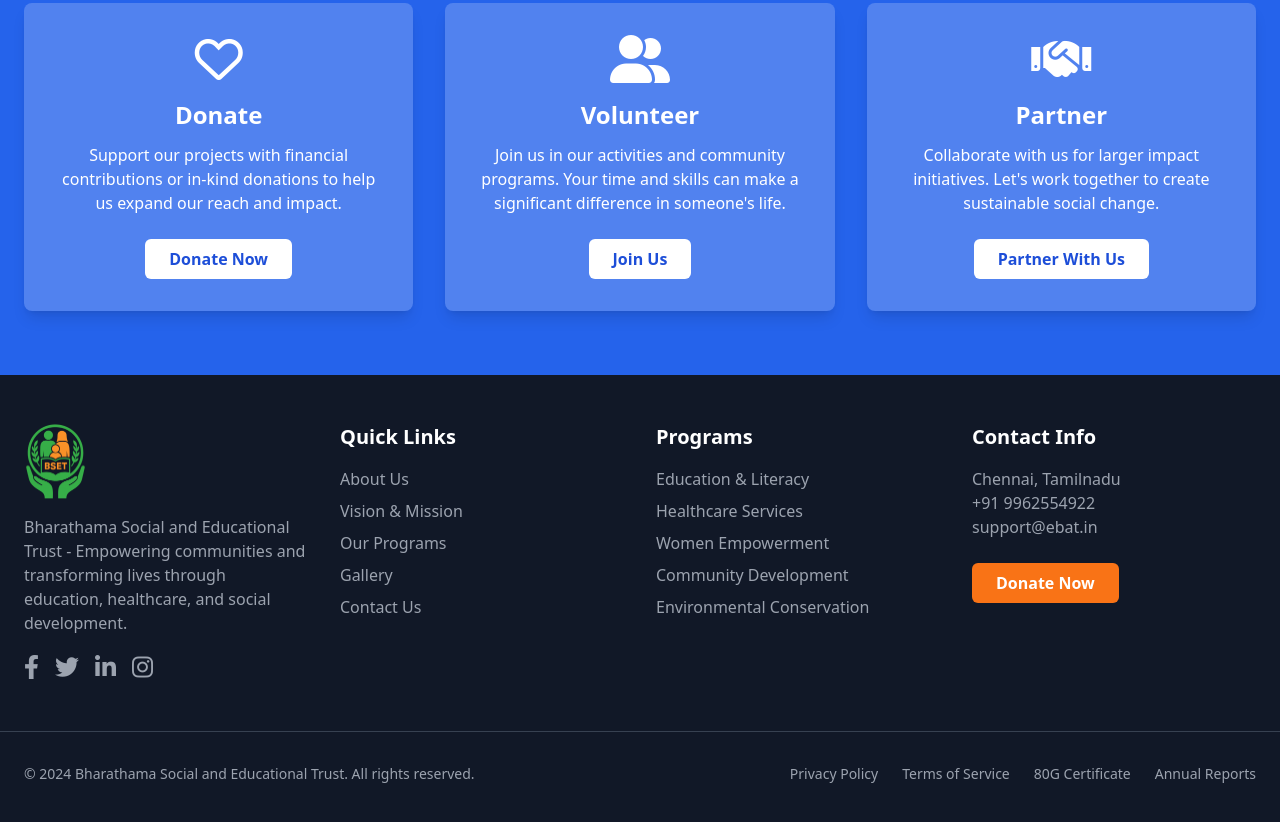
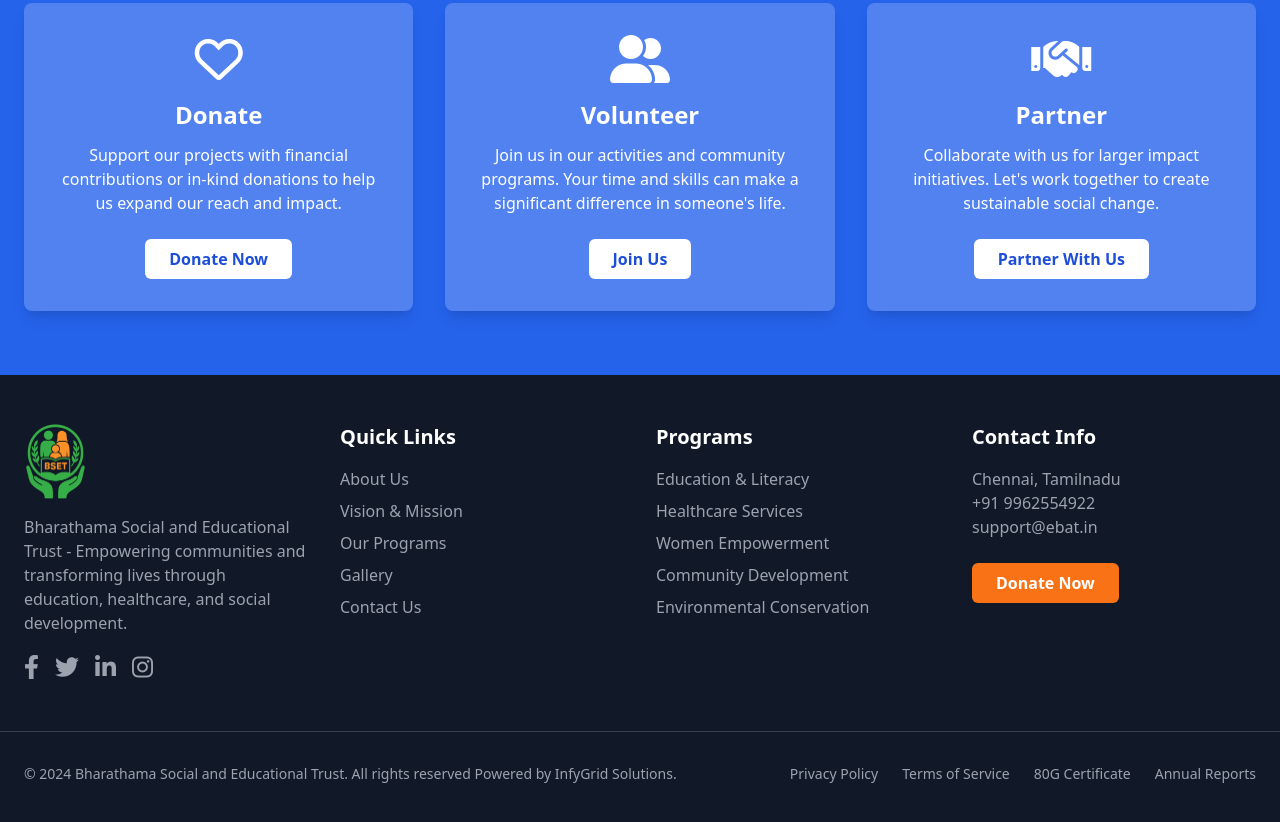
Before and after one commit to mohammedfarves/trustwebsite, a plain HTML site: page index.html in a window 1280 px wide. Shown: the part 2480-3302 px from the top of the page. Drawn offline with nearby package versions, Linux system fonts and the light colour scheme.

Commit message:
Update index.html

```diff
--- a/index.html
+++ b/index.html
@@ -324,7 +324,7 @@
         </div>
     </div>
     <div class="container mx-auto px-6 mt-12 pt-8 border-t border-gray-700 flex flex-col md:flex-row justify-between items-center text-gray-400 text-sm">
-        <p>&copy; 2024 Bharathama Social and Educational Trust. All rights reserved.</p>
+        <p>&copy; 2024 Bharathama Social and Educational Trust. All rights reserved Powered by InfyGrid Solutions.</p>
         <ul class="flex space-x-6 mt-4 md:mt-0">
             <li><a href="#" class="hover:text-white">Privacy Policy</a></li>
             <li><a href="#" class="hover:text-white">Terms of Service</a></li>
@@ -372,4 +372,5 @@
 </a>
 
 </body>
+
 </html>
```
